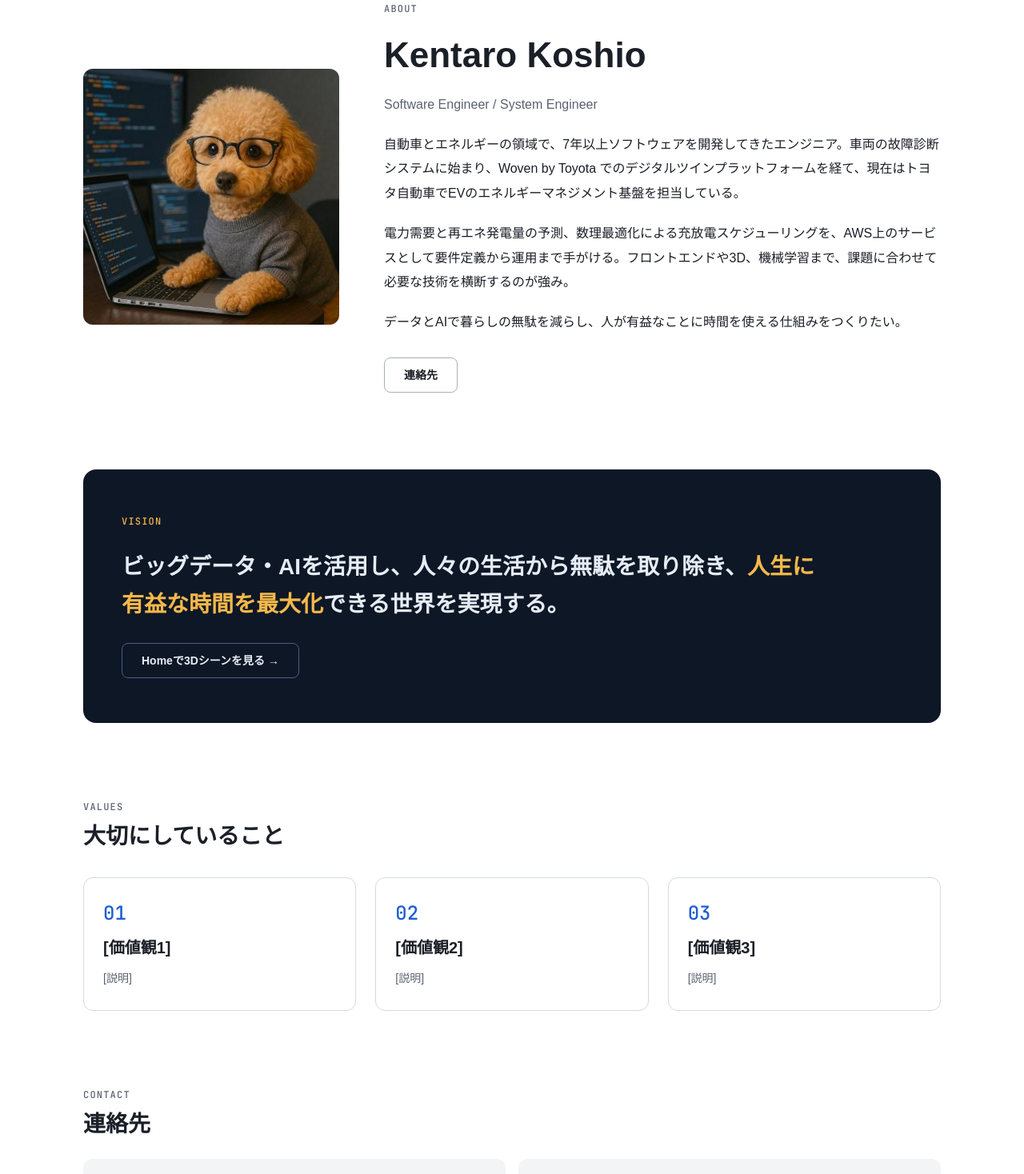
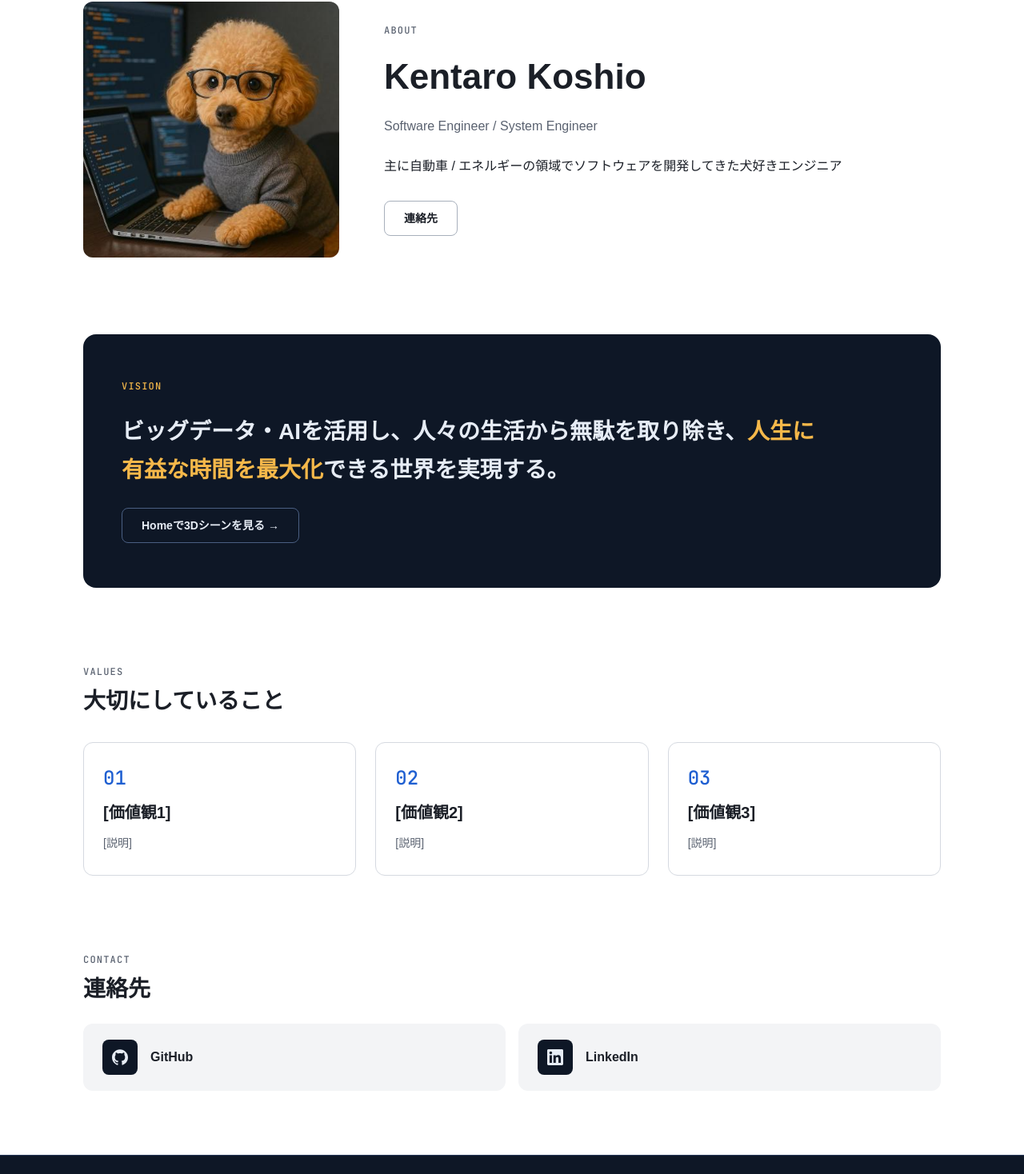
Before and after one commit to koshio123/portfolio, a Next.js app: page /about in a window 1280 px wide. Shown: the part 155-1623 px from the top of the page at 80% size. Built offline with nearby package versions, Linux system fonts and the light colour scheme; a web font is replaced by a local one.

Commit message:
About: 自己紹介を簡潔にし、連絡先のURL表記を削除

```diff
--- a/app/about/page.tsx
+++ b/app/about/page.tsx
@@ -11,11 +11,7 @@ export const metadata: Metadata = {
   description: "自己紹介、大切にしていること、連絡先",
 };
 
-const intro = [
-  "自動車とエネルギーの領域で、7年以上ソフトウェアを開発してきたエンジニア。車両の故障診断システムに始まり、Woven by Toyota でのデジタルツインプラットフォームを経て、現在はトヨタ自動車でEVのエネルギーマネジメント基盤を担当している。",
-  "電力需要と再エネ発電量の予測、数理最適化による充放電スケジューリングを、AWS上のサービスとして要件定義から運用まで手がける。フロントエンドや3D、機械学習まで、課題に合わせて必要な技術を横断するのが強み。",
-  "データとAIで暮らしの無駄を減らし、人が有益なことに時間を使える仕組みをつくりたい。",
-];
+const intro = "主に自動車 / エネルギーの領域でソフトウェアを開発してきた犬好きエンジニア";
 
 const values = [
   { title: "[価値観1]", text: "[説明]" },
@@ -24,8 +20,8 @@ const values = [
 ];
 
 const contacts = [
-  { label: "GITHUB", href: site.links.github, Icon: GitHubIcon },
-  { label: "LINKEDIN", href: site.links.linkedin, Icon: LinkedInIcon },
+  { label: "GitHub", href: site.links.github, Icon: GitHubIcon },
+  { label: "LinkedIn", href: site.links.linkedin, Icon: LinkedInIcon },
 ];
 
 export default function AboutPage() {
@@ -46,11 +42,7 @@ export default function AboutPage() {
           <span className="label text-ink-muted">ABOUT</span>
           <h1 className="text-h1 font-bold">{site.name}</h1>
           <p className="text-ink-muted">{site.role}</p>
-          {intro.map((text) => (
-            <p key={text} className="leading-[1.9]">
-              {text}
-            </p>
-          ))}
+          <p className="leading-[1.9]">{intro}</p>
           <div className="mt-2 flex flex-wrap gap-3">
             {site.resumePdf && (
               <a
@@ -105,10 +97,7 @@ export default function AboutPage() {
                 <span data-theme="night" className="inline-flex size-11 items-center justify-center rounded-md bg-bg text-ink">
                   <Icon />
                 </span>
-                <span className="flex flex-col">
-                  <span className="label text-ink-muted">{label}</span>
-                  <span className="font-bold break-all">{href}</span>
-                </span>
+                <span className="font-bold">{label}</span>
               </a>
             </li>
           ))}
```
